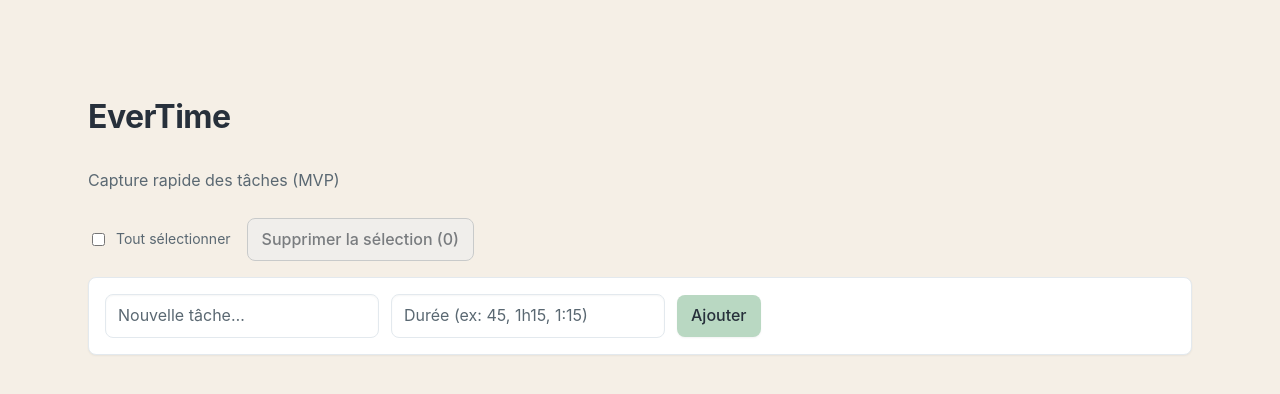
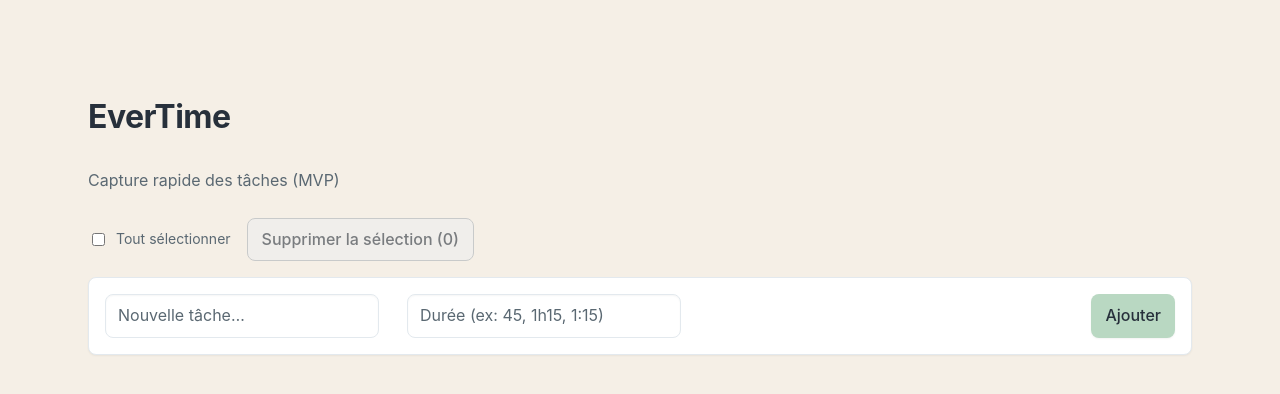
Before and after one commit to idiralliche/evertime, a Vue app in the folder frontend/: page / in a window 1280 px wide. Shown: the top 394 px of the page. Built offline with nearby package versions, Linux system fonts and the light colour scheme.

Commit message:
fix(ui): right-align Add button in TaskInput using flex utilities (no template overhaul)

```diff
--- a/frontend/src/components/TaskInput.vue
+++ b/frontend/src/components/TaskInput.vue
@@ -35,7 +35,8 @@ function onSubmit() {
 </script>
 
 <template>
-  <form class="inline u-gap-4" @submit.prevent="onSubmit">
+  <!-- add u-flex so gap works and we can push the button -->
+  <form class="inline u-flex u-gap-4" @submit.prevent="onSubmit">
     <input
       type="text"
       v-model="title"
@@ -52,7 +53,8 @@ function onSubmit() {
       inputmode="numeric"
       class="u-radius"
     />
-    <button type="submit" class="btn btn--primary">Ajouter</button>
+    <!-- push this button to the far right -->
+    <button type="submit" class="btn btn--primary u-ml-auto">Ajouter</button>
   </form>
   <small v-if="error" class="u-muted" role="alert">{{ error }}</small>
 </template>
--- a/frontend/src/styles/utilities/_helpers.scss
+++ b/frontend/src/styles/utilities/_helpers.scss
@@ -13,3 +13,10 @@
 .u-radius {
   border-radius: var(--radius-md);
 }
+// Tiny flex helpers for layout.
+.u-flex {
+  display: flex;
+}
+.u-ml-auto {
+  margin-left: auto;
+}
--- a/frontend/src/views/Home.vue
+++ b/frontend/src/views/Home.vue
@@ -1,7 +1,7 @@
 <script setup lang="ts">
 import { ref, onMounted, computed } from "vue";
 import TaskInput from "../components/TaskInput.vue";
-import { listTasks, createTaskFromInput, deleteTask, deleteTasks, clearAllTasks } from "../db";
+import { listTasks, createTaskFromInput, deleteTask, deleteTasks } from "../db";
 import type { DbTask } from "../db";
 import { formatDuration } from "../utils/format";
 import { decodeTitleCiphertextToPlain } from "../codec/taskCiphertext";
```
